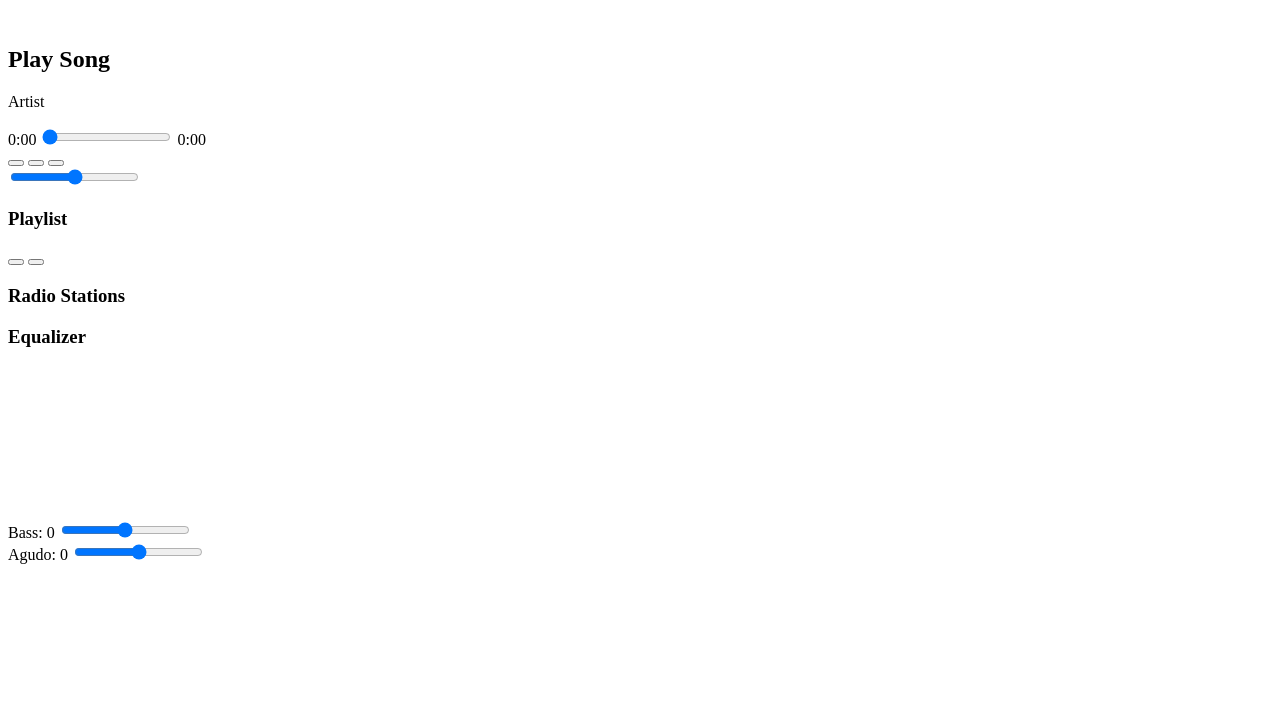
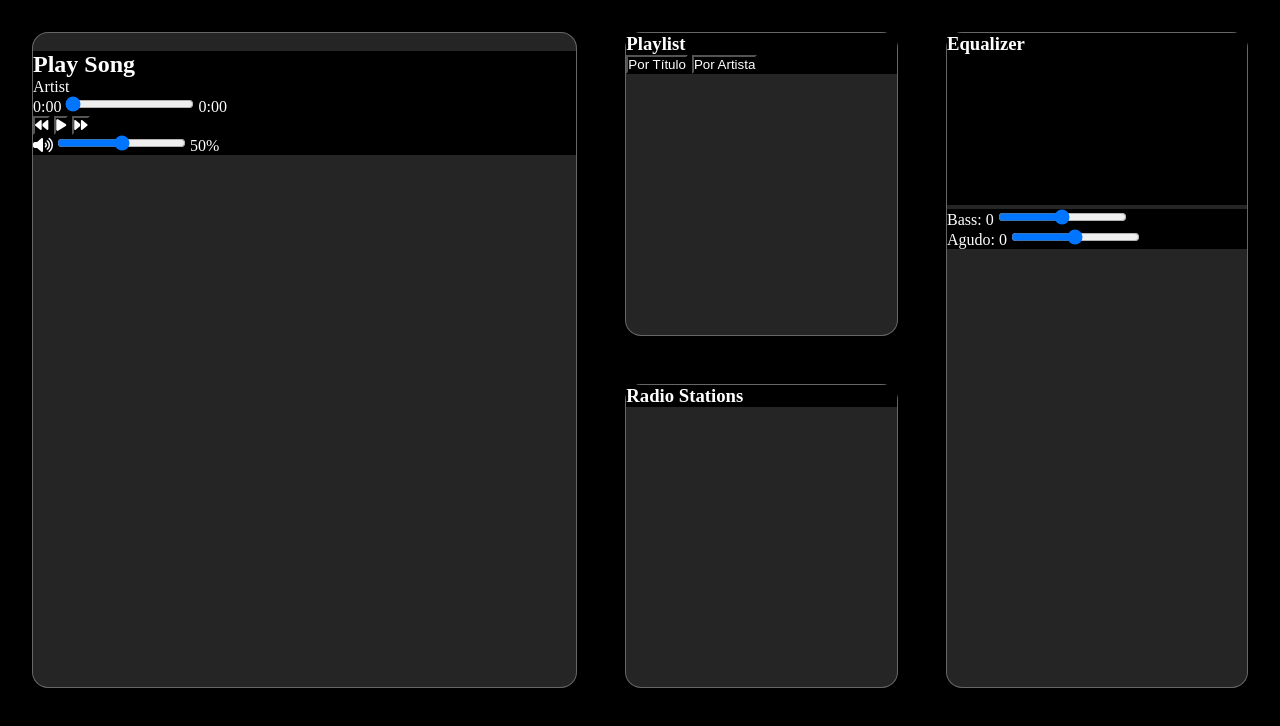
Before and after one commit to RuthDanielaAguirre/Jukebox, a plain HTML site: page index.html in a window 1280 px wide. Drawn offline with nearby package versions, Linux system fonts and the light colour scheme.

Commit message:
adding styles

```diff
--- a/index.html
+++ b/index.html
@@ -4,10 +4,13 @@
     <meta charset="UTF-8">
     <meta name="viewport" content="width=device-width, initial-scale=1.0">
     <link rel="stylesheet" href="styles.css">
+    <link rel="stylesheet" href="https://cdnjs.cloudflare.com/ajax/libs/font-awesome/6.4.0/css/all.min.css">
+    <link rel="stylesheet" href="https://cdn.jsdelivr.net/npm/swiper@11/swiper-bundle.min.css">
+
     <title>Jukebox</title>
 </head>
 <body>
-
+   <div class="container">
 <section class="reproductor">
     <img src=""  id= "cancionImg" alt="">
     <h2 id="tituloCancion">Play Song</h2>
@@ -20,14 +23,21 @@
     </div>
 
     <div class="songC">
-        <button id="btnLast"></button>
-        <button id="btnPause"></button>
-        <button id="btnNext"></button>
+        <button id="btnLast">
+            <i class="fa-solid fa-backward"></i>
+        </button>
+        <button id="btnPause">
+            <i class="fa-solid fa-play" id="playPausIcon"></i>
+        </button>
+        <button id="btnNext">
+            <i class="fa-solid fa-forward"></i>
+        </button>
     </div>
 
     <div id="volume">
-        <span></span>
+        <i class="fa-solid fa-volume-high"></i>
         <input type="range" id="sliderVolume" min="0" max="100" value="50">
+        <span id="volumenValor">50%</span>
     </div>
 
 </section>
@@ -35,8 +45,8 @@
 <section class="playlist">
     <h3 class="playlistTitle">Playlist</h3>
     <div class="buttons-order">
-        <button onclick="orderByTitle()"></button>
-        <button onclick="orderByArtista()"></button>
+        <button onclick="orderByTitle()">Por Título</button>
+        <button onclick="orderByArtista()">Por Artista</button>
     </div>
 
     <div id="playlistContainer">
@@ -64,7 +74,10 @@
         <input type="range" id="sliderAgudo" min="-10" max="10" value="0">
     </div>
 </section>
+</div>
 
-
+ <script src="https://cdnjs.cloudflare.com/ajax/libs/howler/2.2.3/howler.min.js"></script>
+  <script src="https://cdn.jsdelivr.net/npm/swiper@11/swiper-bundle.min.js"></script>
+  <script src="script.js"></script>
 </body>
 </html>
--- a/styles.css
+++ b/styles.css
@@ -0,0 +1,59 @@
+:root{
+    --bg: rgb(0, 0, 0);
+    --boxes: rgba(253, 251, 251, 0.144);
+    --border: 1px solid rgba(255, 255, 255, 0.3);
+}
+
+
+*{
+    box-sizing: border-box;
+    padding: 0;
+    margin: 0;
+    background-color: var(--bg);
+    color: white;
+}
+
+.container{
+    display: grid;
+    grid-template-columns: 2fr 1fr 1fr;
+    grid-template-rows: 1fr 1fr;
+    gap: 3rem;
+    padding: 2rem;
+    height: 90vh;
+
+}
+
+.reproductor{
+    grid-column: 1;
+    grid-row: 1/3;
+     background: var(--boxes);
+     border: var(--border);
+     border-radius: 1rem;
+}
+
+.playlist{
+    grid-column: 2;
+    grid-row: 1;
+      background: var(--boxes);
+     border: var(--border);
+      border-radius: 1rem;
+      backdrop-filter: blur(2rem);
+}
+
+.radio{
+    grid-column: 2;
+    grid-row: 2;
+     background: var(--boxes);
+     border: var(--border);
+      border-radius: 1rem;
+      backdrop-filter: blur(rem);
+}
+
+.equalizer{
+    grid-column: 3;
+    grid-row: 1/3;
+     background: var(--boxes);
+     border: var(--border);
+      border-radius: 1rem;
+      backdrop-filter: blur(2rem);
+}
```
Also changed, not shown: script.js (added).
